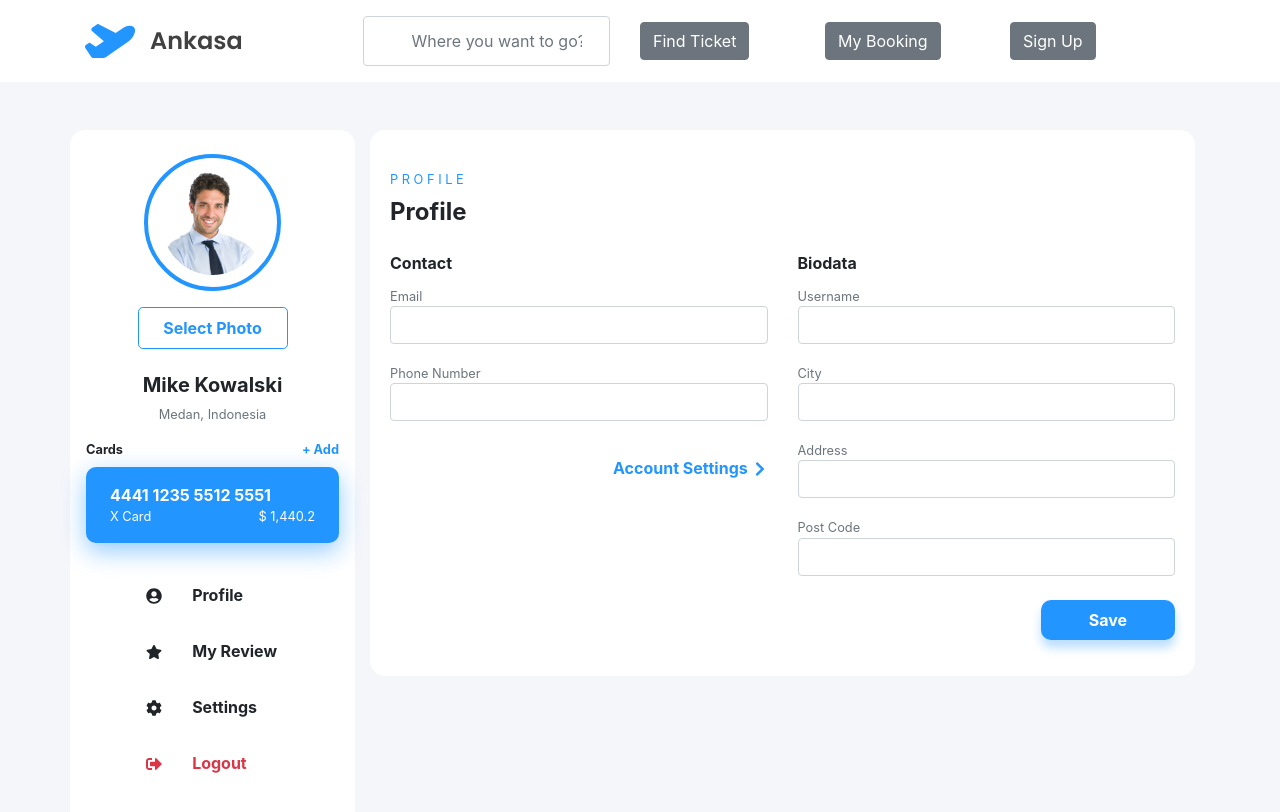
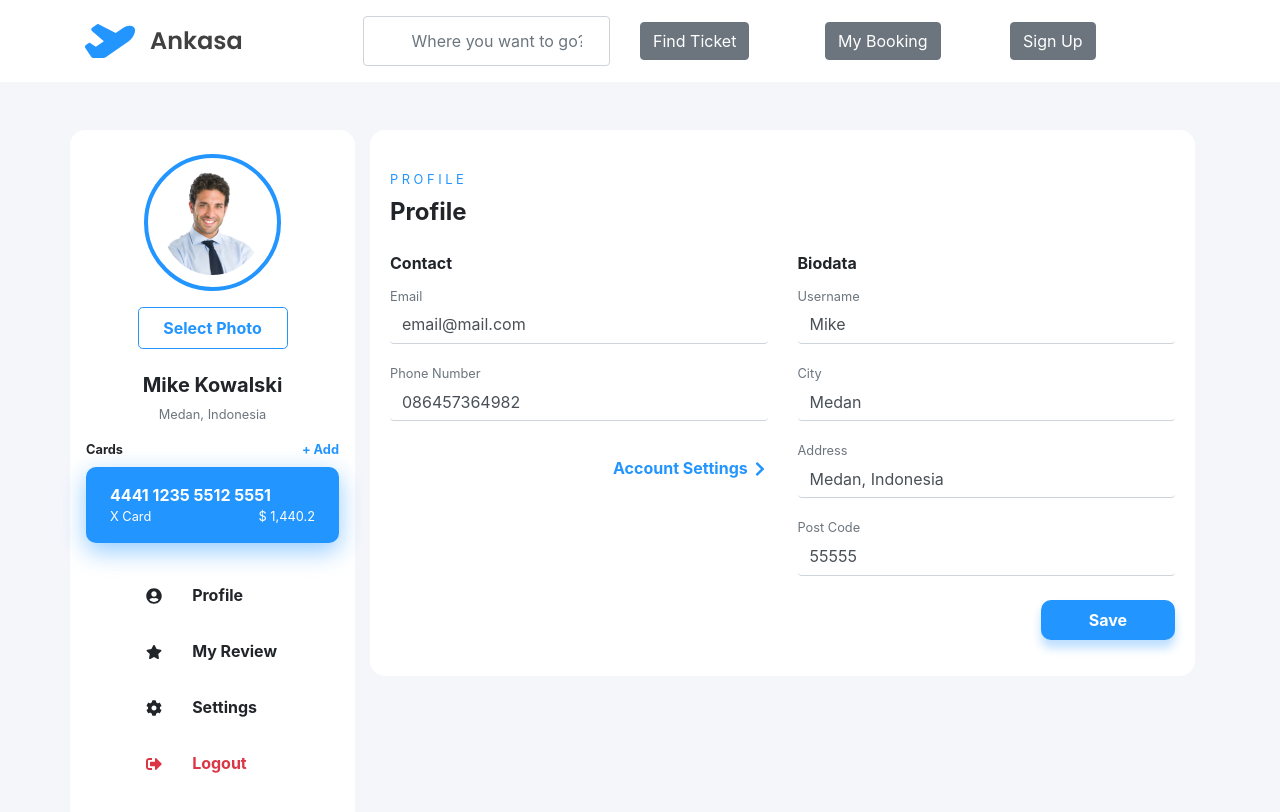
Before and after one commit to alkodrimuhfaris/arrendale-ankasa, a React (Create React App) app: page /user/profile in a window 1280 px wide. Shown: the top 812 px of the page. Built offline with nearby package versions, Linux system fonts and the light colour scheme.

Commit message:
styling form profile detail

```diff
--- a/src/User/Pages/Profile/index.jsx
+++ b/src/User/Pages/Profile/index.jsx
@@ -37,25 +37,41 @@ export default class Profile extends Component {
                               <FormText>
                                 Email
                               </FormText>
-                              <Input aria-label='email' type='email' />
+                              <Input
+                                className='styled-input'
+                                aria-label='email'
+                                type='email'
+                                value='email@mail.com' />
                             </Col>
                             <Col md={6} className='my-2'>
                               <FormText>
                                 Username
                               </FormText>
-                              <Input aria-label='username' type='text' />
+                              <Input
+                                className='styled-input'
+                                aria-label='username'
+                                type='text'
+                                value='Mike' />
                             </Col>
                             <Col md={6} className='my-2'>
                               <FormText>
                                 Phone Number
                               </FormText>
-                              <Input aria-label='phoneNumber' type='text' />
+                              <Input
+                                className='styled-input'
+                                aria-label='phoneNumber'
+                                type='text'
+                                value='086457364982' />
                             </Col>
                             <Col md={6} className='my-2'>
                               <FormText>
                                 City
                               </FormText>
-                              <Input aria-label='city' type='Text' />
+                              <Input
+                                className='styled-input'
+                                aria-label='city'
+                                type='text'
+                                value='Medan' />
                             </Col>
                             <Col md={6} className='my-2 d-flex align-items-center justify-content-end'>
                               <div className='font-weight-bold'
@@ -67,14 +83,22 @@ export default class Profile extends Component {
                               <FormText>
                                 Address
                               </FormText>
-                              <Input aria-label='address' type='text' />
+                              <Input
+                                className='styled-input'
+                                aria-label='Address'
+                                type='text'
+                                value='Medan, Indonesia' />
                             </Col>
                             <Col md={6} className='my-2' />
                             <Col md={6} className='my-2'>
                               <FormText>
                                 Post Code
                               </FormText>
-                              <Input aria-label='postCode' type='text' />
+                              <Input
+                                className='styled-input'
+                                aria-label='postcode'
+                                type='text'
+                                value='55555' />
                             </Col>
                             <Col md={6} className='mt-3' />
                             <Col md={6} className='mt-3 d-flex justify-content-end'>
--- a/src/User/Pages/Profile/styled/style.css
+++ b/src/User/Pages/Profile/styled/style.css
@@ -8,3 +8,8 @@
 .btn-1:hover {
   background-color: #1761a7;
 }
+
+.styled-input {
+  border-width: 0;
+  border-bottom-width: 1px;
+}
```
